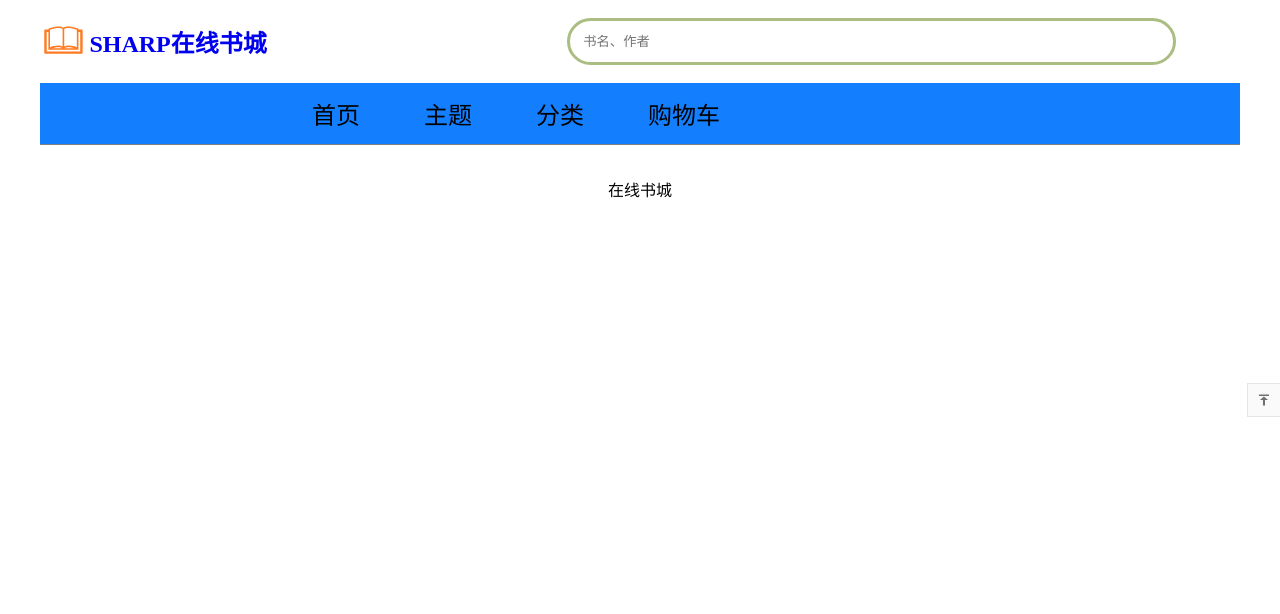
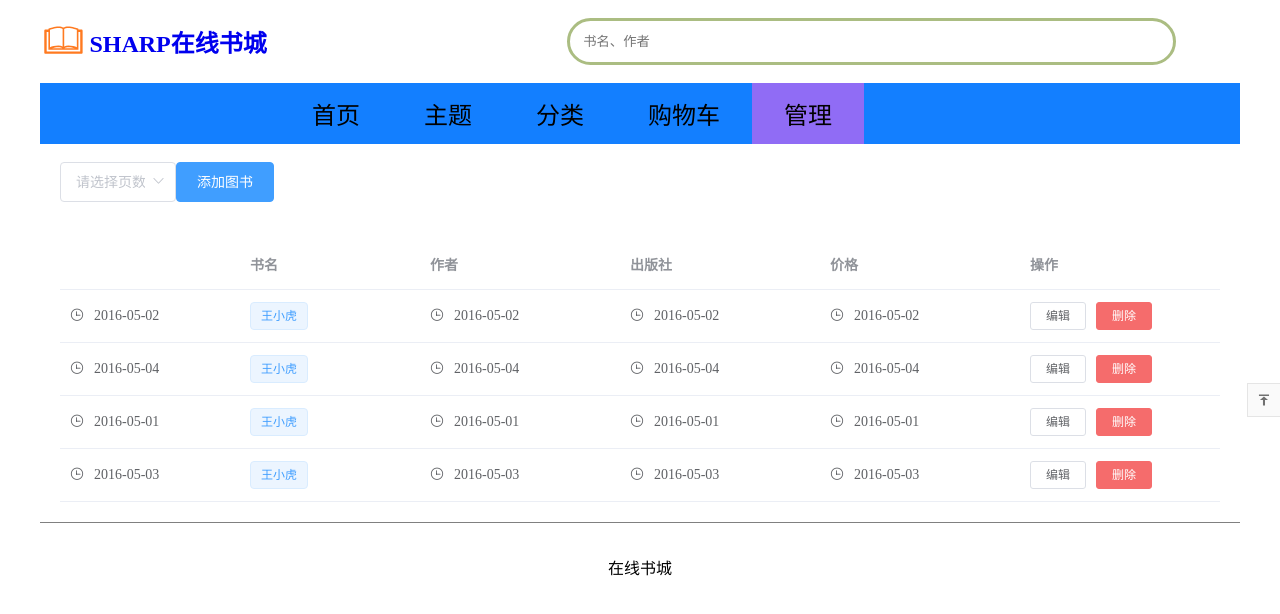
Before and after one commit to miebacode/j2eeVue, a Vue app: page /manage in a window 1280 px wide. Shown: the top 614 px of the page. Built offline with nearby package versions, Linux system fonts and the light colour scheme.

Commit message:
添加了element-ui组件库，并添加了管理页面

```diff
--- /dev/null
+++ b/src/components/BookManage.vue
@@ -0,0 +1,77 @@
+<template>
+  <el-table
+    :data="tableData"
+    style="width: 100%">
+    <el-table-column
+      label="日期"
+      width="180">
+      <template slot-scope="scope">
+        <i class="el-icon-time"></i>
+        <span style="margin-left: 10px">{{ scope.row.date }}</span>
+      </template>
+    </el-table-column>
+    <el-table-column
+      label="姓名"
+      width="180">
+      <template slot-scope="scope">
+        <el-popover trigger="hover" placement="top">
+          <p>姓名: {{ scope.row.name }}</p>
+          <p>住址: {{ scope.row.address }}</p>
+          <div slot="reference" class="name-wrapper">
+            <el-tag size="medium">{{ scope.row.name }}</el-tag>
+          </div>
+        </el-popover>
+      </template>
+    </el-table-column>
+    <el-table-column label="操作">
+      <template slot-scope="scope">
+        <el-button
+          size="mini"
+          @click="handleEdit(scope.$index, scope.row)">编辑</el-button>
+        <el-button
+          size="mini"
+          type="danger"
+          @click="handleDelete(scope.$index, scope.row)">删除</el-button>
+      </template>
+    </el-table-column>
+  </el-table>
+</template>
+
+<script>
+    export default {
+      data() {
+        return {
+          tableData: [{
+            date: '2016-05-02',
+            name: '王小虎',
+            address: '上海市普陀区金沙江路 1518 弄'
+          }, {
+            date: '2016-05-04',
+            name: '王小虎',
+            address: '上海市普陀区金沙江路 1517 弄'
+          }, {
+            date: '2016-05-01',
+            name: '王小虎',
+            address: '上海市普陀区金沙江路 1519 弄'
+          }, {
+            date: '2016-05-03',
+            name: '王小虎',
+            address: '上海市普陀区金沙江路 1516 弄'
+          }]
+        }
+      },
+      methods: {
+        handleEdit(index, row) {
+          console.log(index, row);
+        },
+        handleDelete(index, row) {
+          console.log(index, row);
+        }
+      },
+        name: "BookManage"
+    }
+</script>
+
+<style scoped>
+
+</style>
--- a/src/components/NavPage.vue
+++ b/src/components/NavPage.vue
@@ -20,6 +20,11 @@
         <li>
           <router-link :to="{name: 'Cart'}">
             购物车
+          </router-link>
+        </li>
+        <li>
+          <router-link :to="{name: 'Manage'}">
+            管理
           </router-link>
         </li>
       </ul>
--- a/src/main.js
+++ b/src/main.js
@@ -4,6 +4,12 @@ import Vue from 'vue'
 import App from './App'
 import router from './router'
 import store from './store'
+import ElementUI from 'element-ui'
+import 'element-ui/lib/theme-chalk/index.css'
+
+Vue.use(ElementUI)
+
+
 
 Vue.config.productionTip = false
 
--- a/src/pages/book/Book.vue
+++ b/src/pages/book/Book.vue
@@ -38,6 +38,7 @@
 								购买
 							</a>
                 </router-link>
+              <el-input-number size="mini" v-model="num" @change="handleChange" :min="1" :max="10" label="数量"></el-input-number>
 						</p>
 					</div>
 				</div>
@@ -62,6 +63,11 @@
 	import {mapActions} from 'vuex'
 
 	export default {
+	  data(){
+	    return{
+	      num:1
+      }
+    },
 		name: 'Book',
 		computed: {
 			book() {
@@ -69,6 +75,9 @@
 			}
 		},
 		methods: {
+      handleChange(value) {
+        console.log(value);
+      },
 			...mapActions(['buyBook'])
 		}
 	}
--- a/src/pages/cart/Cart.vue
+++ b/src/pages/cart/Cart.vue
@@ -17,6 +17,9 @@
         </li>
         <li class="col-price">
           <span class="items-bar-title">价格</span>
+        </li>
+        <li class="col-num">
+          <span class="item-bar-title">数量</span>
         </li>
         <li class="col-edit">
           <span class="items-bar-title">编辑</span>
@@ -46,6 +49,9 @@
             </li>
             <li class="col-price">
               <span class="price"> {{ book.price }} </span>
+            </li>
+            <li class="col-price">
+              <span class="price"> {{ book.num }} </span>
             </li>
             <li  class="col-edit">
               <img class="btn-delete"
@@ -186,6 +192,10 @@ ul {
   width: 15%;
   padding: 1rem;
 }
+.col-num{
+  width: 15%;
+  padding: 1rem;
+}
 .col-edit {
   width: 10%;
   padding: 1rem;
--- /dev/null
+++ b/src/pages/manage/Manage.vue
@@ -0,0 +1,140 @@
+<template>
+    <el-container>
+      <br>
+      <el-header>
+        <el-select style="width: 10%" v-model="value" placeholder="请选择页数">
+          <el-option
+            v-for="item in options"
+            :key="item.value"
+            :label="item.label"
+            :value="item.value"
+            :disabled="item.disabled">
+          </el-option>
+        </el-select>
+        <el-button
+          type="primary"
+          @click="handleAdd()">添加图书</el-button>
+      </el-header>
+      <el-main>
+    <el-table
+      :data="tableData"
+      style="width: 100%">
+      <el-table-column
+        width="180">
+        <template slot-scope="scope">
+          <i class="el-icon-time"></i>
+          <span style="margin-left: 10px">{{ scope.row.date }}</span>
+        </template>
+      </el-table-column>
+      <el-table-column
+        label="书名"
+        width="180">
+        <template slot-scope="scope">
+          <el-popover trigger="hover" placement="top">
+            <p>作者: {{ scope.row.name }}</p>
+            <p>简介: {{ scope.row.address }}</p>
+            <div slot="reference" class="name-wrapper">
+              <el-tag size="medium">{{ scope.row.name }}</el-tag>
+            </div>
+          </el-popover>
+        </template>
+      </el-table-column>
+      <el-table-column  label="作者" width="200">
+        <template slot-scope="scope">
+          <i class="el-icon-time"></i>
+          <span style="margin-left: 10px">{{ scope.row.date }}</span>
+        </template>
+      </el-table-column>
+      <el-table-column  label="出版社" width="200">
+        <template slot-scope="scope">
+          <i class="el-icon-time"></i>
+          <span style="margin-left: 10px">{{ scope.row.date }}</span>
+        </template>
+      </el-table-column>
+    <el-table-column  label="价格" width="200">
+      <template slot-scope="scope">
+        <i class="el-icon-time"></i>
+        <span style="margin-left: 10px">{{ scope.row.date }}</span>
+      </template>
+    </el-table-column>
+      <el-table-column label="操作">
+        <template slot-scope="scope">
+          <el-button
+            size="mini"
+            @click="handleEdit(scope.$index, scope.row)">编辑</el-button>
+          <el-button
+            size="mini"
+            type="danger"
+            @click="handleDelete(scope.$index, scope.row)">删除</el-button>
+        </template>
+      </el-table-column>
+    </el-table>
+        </el-main>
+    </el-container>
+</template>
+
+<script>
+  // import BookManage from '@/components/BookManage'
+    export default {
+      name: "Manage",
+      data() {
+        return {
+          options: [{
+            value: '选项1',
+            label: '黄金糕'
+          }, {
+            value: '选项2',
+            label: '双皮奶',
+            disabled: true
+          }, {
+            value: '选项3',
+            label: '蚵仔煎'
+          }, {
+            value: '选项4',
+            label: '龙须面'
+          }, {
+            value: '选项5',
+            label: '北京烤鸭'
+          }],
+          tableData: [{
+            date: '2016-05-02',
+            name: '王小虎',
+            address: '上海市普陀区金沙江路 1518 弄'
+          }, {
+            date: '2016-05-04',
+            name: '王小虎',
+            address: '上海市普陀区金沙江路 1517 弄'
+          }, {
+            date: '2016-05-01',
+            name: '王小虎',
+            address: '上海市普陀区金沙江路 1519 弄'
+          }, {
+            date: '2016-05-03',
+            name: '王小虎',
+            address: '上海市普陀区金沙江路 1516 弄'
+          }]
+        }
+      },
+      methods: {
+        handleEdit(index, row) {
+          console.log(index, row);
+        },
+        handleDelete(index, row) {
+          console.log(index, row);
+        },
+        handleAdd(){
+
+        }
+      },
+      // components:{
+      //   BookManage,
+      // }
+    }
+</script>
+
+<style scoped>
+.manage-container{
+  width: auto;
+  height: auto;
+}
+</style>
--- a/src/router/index.js
+++ b/src/router/index.js
@@ -5,6 +5,7 @@ import Topic from '@/pages/topic/Topic'
 import Category from '@/pages/category/Category'
 import Cart from '@/pages/cart/Cart'
 import Book from '@/pages/book/Book'
+import Manage from '@/pages/manage/Manage'
 
 Vue.use(Router)
 
@@ -37,6 +38,11 @@ export default new Router({
       path: '/book/:id',
       name: 'Book',
       component: Book
-    }
+    },
+    {
+      path: '/manage',
+      name: 'Manage',
+      component: Manage
+    },
   ]
 })
--- a/src/store/index.js
+++ b/src/store/index.js
@@ -3,6 +3,7 @@ import Vuex from 'vuex'
 import topic from './modules/topic'
 import category from './modules/category'
 import cart from './modules/cart'
+// import manage from'./module/manage'
 
 Vue.use(Vuex)
 
@@ -10,6 +11,7 @@ export default new Vuex.Store({
   modules: {
     topic,
     category,
-    cart
+    cart,
+    // manage
   }
 })
```
